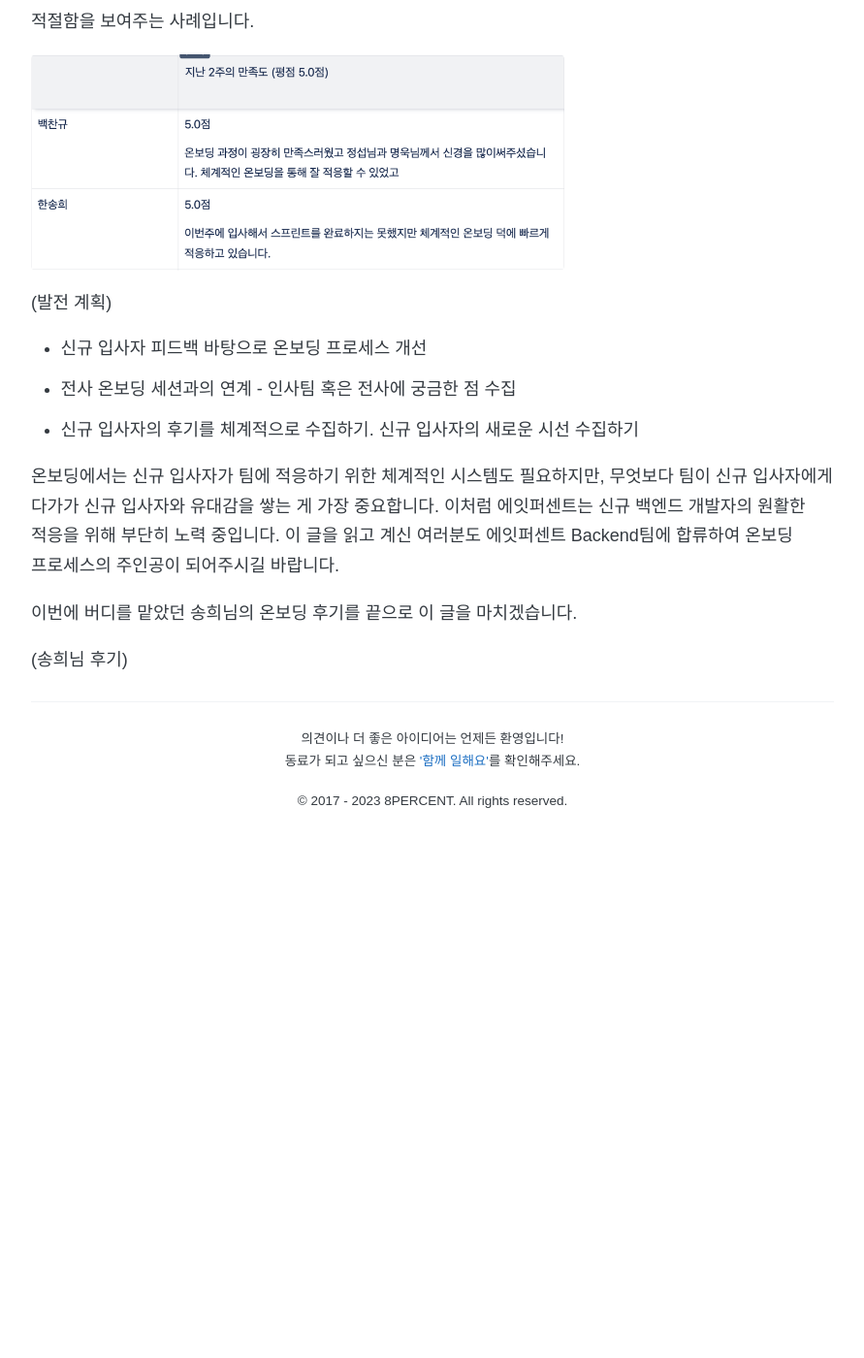
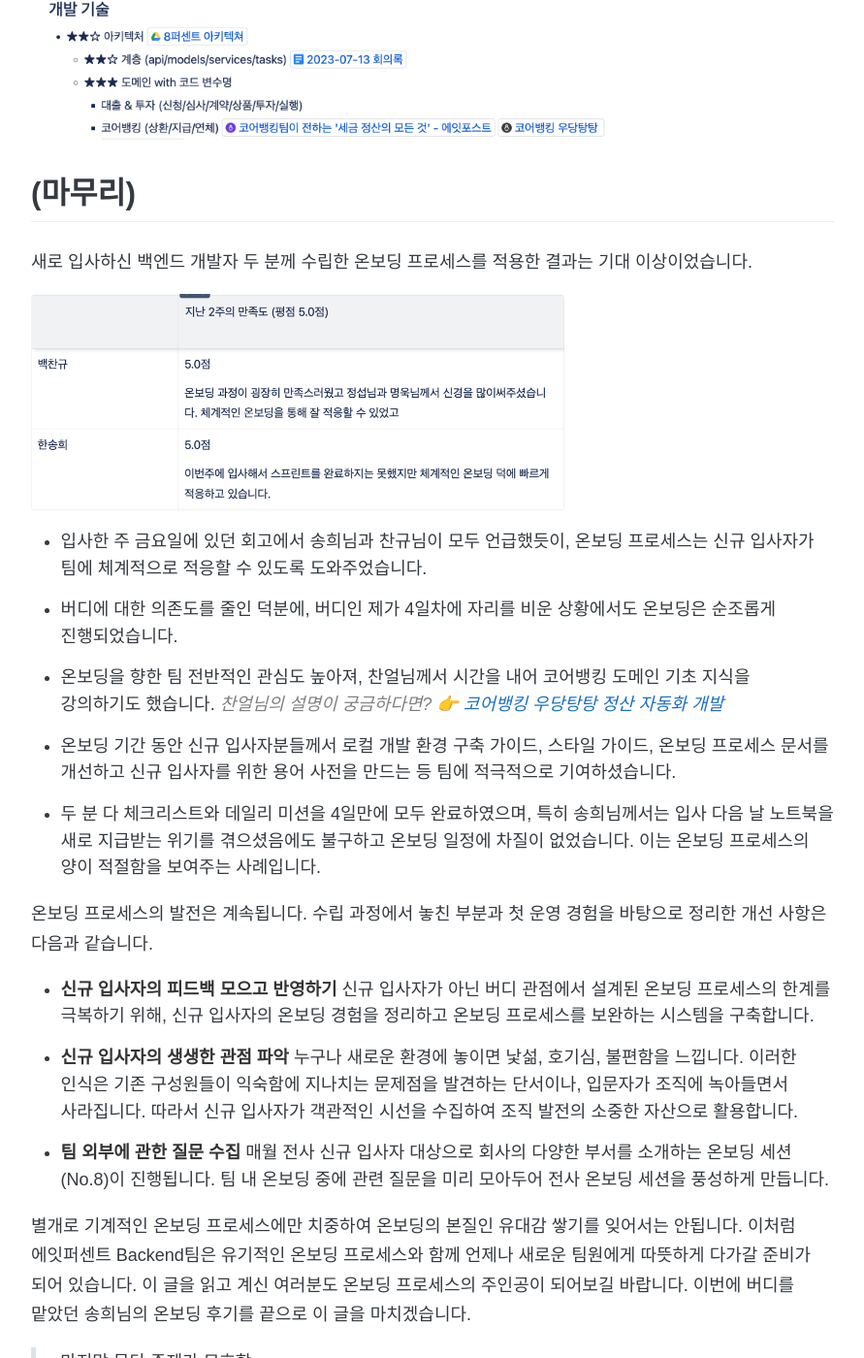
Before and after one commit to 8percent/8percent.github.io, a Jekyll site: the page built from _posts/2024-06-25-백엔드-온보딩-수립.md, in a window 1280 px wide and 1400 px high, scrolled down 6947 px. Shown: the whole window at 97% size, without its empty margins (194-1085 px from the left). Built offline with Jekyll 4.4.1, drawn with Linux system fonts in a browser that asks for light colours; some web fonts are replaced; before the commit the page ends 7873 px from its top, so only the background shows below that; some of the changed text lies outside the part shown.

Commit message:
ADD: 결론 작성 완료

```diff
--- a/_posts/2024-06-25-백엔드-온보딩-수립.md
+++ b/_posts/2024-06-25-백엔드-온보딩-수립.md
@@ -6,6 +6,23 @@
 tags: [culture, onboarding]
 comments: true
 description: 백엔드 개발자 온보딩 프로세스 수립 여정
+---
+
+신규 백엔드 개발자 합류를 앞두고 Backend팀 온보딩 프로세스를 수립한 이야기를 공유합니다.
+
+(사진?)
+
+- [(배경)](#배경)
+- [(과정)](#과정)
+  - [1. 체계성](#1-체계성)
+  - [2. 성취감](#2-성취감)
+  - [2. 부담 줄이기](#2-부담-줄이기)
+- [(결과)](#결과)
+  - [1. 체크리스트](#1-체크리스트)
+  - [2. 데일리 미션](#2-데일리-미션)
+  - [3. 전달 사항](#3-전달-사항)
+- [(마무리)](#마무리)
+
 ---
 
 ## (배경)
@@ -17,6 +34,10 @@
   - Pycharm 구매 같은 미세먼지 팁 공유
 - 버디 경험 공유가 팀 온보딩 프로세스 수립으로 확장됨
 - 우연찮게 두 명이 동시에 합류하게 됨
+
+에잇퍼센트에는 버디 제도가 있습니다.
+...
+Backend팀 버디로서 팀에 특화된 추가 활동을 하고 있음
 
 개발 환경 구축은 이미 문서화 되어 있음
 
@@ -45,25 +66,23 @@
 
 이어서 온보딩 프로세스 목표를 달성하기 위해 어떻게 온보딩 내용을 진행할 것인지에 대한 세부 전략을 수립했습니다. 이를 **온보딩 프로세스 철학**이라고 부르겠습니다. 온보딩 프로세스 철학은 온보딩 프로세스를 구성하는 각 활동을 떠올리는 데 도움을 줍니다.
 
-### 체계성
+### 1. 체계성
 
 온보딩 프로세스는 그 자체로 체계성을 갖추고 문서를 통해 팀에 공유됩니다. 체계적인 온보딩 프로세스는 신규 입사자가 할 일을 알려주는 이정표로서, 신규 입사자가 당장 다음에 무엇을 해야할지 안내합니다. 더 나아가, 신규 입사자는 전반적인 로드맵을 훑어보고 자신이 온보딩 기간 동안 어떤 일을 겪을지 예측할 수 있습니다. 온보딩 프로세스가 치밀할수록 버디에 대한 의존도가 낮아지고 온보딩 과정이 효율적으로 진행됩니다. 한편, 온보딩 프로세스는 컨플루언스 공개 페이지로 관리됩니다. 이를 통해 팀 전체가 온보딩에 참여할 수 있습니다. 팀원은 온보딩 프로세스 문서를 바탕으로 온보딩 진행 상황을 파악하고, 필요할 때 온보딩 활동 일부를 담당할 수 있습니다. 또한, 온보딩 프로세스 문서는 누구나 수정 가능하므로, 신규 입사자의 피드백과 팀원에 의한 최신화가 시시각각 반영됩니다. 궁극적으로, 신규 입사자는 미리 준비된 온보딩 프로세스를 통해 회사에 대한 좋은 첫인상을 받을 수 있습니다.
 
-### 성취감
+### 2. 성취감
 
 신규 입사자가 온보딩 프로세스에 주도적으로 참여하고 성취감을 느낄 수 있도록 합니다. 온보딩 프로세스의 활동은 신규 입사자가 수행할 일과 배울 것을 명확하게 규정합니다. 온보딩 활동 진행도를 시각화하여 신규 입사자는 자신이 완료한 일을 돌아보고 성취감을 느끼게 됩니다. 그리고 온보딩 프로세스는 신규 입사자가 이른 시일 내에 회사 산출물에 기여하도록 유도합니다. 예를 들어, 온보딩 프로세스는 팀원 소개 컨플루언스 페이지에 자신을 추가하거나, 깃허브에 코드 리뷰를 남기는 활동을 제안합니다. 신규 입사자는 자신의 역량을 발휘하는 기회를 얻고 팀에 빠르게 적응할 수 있습니다.
 
-### 부담 줄이기
+### 2. 부담 줄이기
 
 체계성과 성취감으로만 가득한 온보딩 프로세스는 자칫 신규 입사자에 부담을 줄 우려가 있습니다. 신규 입사자가 제시된 필수 활동을 모두 이행하지 못해 불안해하거나, 빠듯한 일정으로 인해 실질적인 적응 효과를 누리지 못하고 온보딩 활동을 따르기만 하는 상황이 절대 발생해서는 안됩니다. 따라서 필수 활동은 주어진 기간 내에 여유롭게 마치도록 적당한 양으로 조절합니다. 신규 입사자가 온보딩 활동을 스스로 정리할 시간을 가질 수 있어야 합니다. 더불어 선택적인 활동은 우선순위를 미리 표시하여 신규 입사자가 자신의 상황에 맞게 선택할 수 있도록 하고, 강제성을 배제합니다. 온보딩 프로세스는 신규 입사자가 회사에서 처음 마주하는 경험이므로, 신규 입사자의 긴장을 풀어주는 것이 중요합니다.
 
-(여기에 체크리스트, 데일리 미션 같은 전술이 언급되어야 함. 인터뷰 내용이기도 하고, 구체적으로 어떻게 적혔는지 다음 절에서 공개할 예정임)
-
 ## (결과)
 
-온보딩 프로세스는 체크리스트, 데일리 미션, 전달사항으로 구성됩니다.
+완성한 온보딩 프로세스를 소개합니다. 온보딩 프로세스는 체크리스트, 데일리 미션, 전달사항으로 구성됩니다.
 
-### 체크리스트
+### 1. 체크리스트
 
 온보딩 체크리스트는 신규 입사자와 버디가 각각 온보딩 기간 동안 반드시 수행해야 할 활동을 체계적으로 나열한 문서입니다. 주로 계정 등록, 개발 환경 구축, 보안 설정 등 업무 시작에 기초적인 작업을 포함합니다. 체크리스트의 또 다른 효과는 버디의 시간 절약입니다. 신규 입사자의 기초 설정 과정에서 버디를 거치는 경우가 많은데, 버디도 신규 입사자 설정을 자주 진행하지 않다보니 진행이 순탄하지 않을 때가 있습니다. 체크리스트에 Pycharm 라이센스 구매, SSH 공개키 등록 같은 자주 막히던 작업에 대한 요령을 기재했습니다. 그리고 매번 신규 입사자에게 개별적으로 전해주던 슬랙 메시지, 컨플루언스 페이지, 참고 웹 페이지 링크를 한 곳에 모아두어 신규 입사자가 필요한 정보를 쉽게 찾을 수 있도록 합니다.
 
@@ -92,18 +111,28 @@
 
 ## (마무리)
 
-새로 입사하신 백엔드 개발자 두 분이 온보딩 프로세스를 체험한 결과는 성공적이었습니다. 입사한 주 금요일에 있던 회고에서 송희님과 찬규님 모두 온보딩의 체계성을 언급할 만큼 온보딩 프로세스가 강조한 철학이 효과적으로 통했음을 확인했습니다. 뿐만 아니라 온보딩 프로세스는 송희님의 버디였던 제가 4일차에 휴가로 자리를 비운 상황에서도 순탄히 진행되어 버디에 대한 의존도를 낮춘다는 목표를 달성했습니다. 온보딩에 대한 팀 차원의 관심도 높아져 찬얼님께서 시간을 내어 코어뱅킹 도메인 기초 지식을 강의하기도 했습니다. 이어서 온보딩 기간 동안 신규 입사자분들께서 로컬 개발 환경 구축 가이드, 스타일 가이드, 온보딩 프로세스 문서를 개선하고 신규 입사자를 위한 용어 사전을 만드는 등 팀에 적극적으로 기여하셨습니다. 마지막으로 두 분 다 체크리스트와 데일리 미션을 4일만에 모두 완료하였으며, 특히 송희님께서는 입사 다음 날 노트북을 새로 지급받는 위기를 겪으셨음에도 불구하고 온보딩 일정에 차질이 없었습니다. 이는 온보딩 프로세스의 양이 적절함을 보여주는 사례입니다.
+새로 입사하신 백엔드 개발자 두 분께 수립한 온보딩 프로세스를 적용한 결과는 기대 이상이었습니다.
 
 <img src="/images/백엔드-온보딩-수립-retrospect.png" alt="백엔드-온보딩-수립-retrospect" width="550"/>
 
-(발전 계획)
+- 입사한 주 금요일에 있던 회고에서 송희님과 찬규님이 모두 언급했듯이, 온보딩 프로세스는 신규 입사자가 팀에 체계적으로 적응할 수 있도록 도와주었습니다.
+- 버디에 대한 의존도를 줄인 덕분에, 버디인 제가 4일차에 자리를 비운 상황에서도 온보딩은 순조롭게 진행되었습니다.
+- 온보딩을 향한 팀 전반적인 관심도 높아져, 찬얼님께서 시간을 내어 코어뱅킹 도메인 기초 지식을 강의하기도 했습니다.
+  <span style="color:gray">_찬얼님의 설명이 궁금하다면? 👉 [코어뱅킹 우당탕탕 정산 자동화 개발](https://8percent.github.io/2023-07-21/%EC%9A%B0%EB%8B%B9%ED%83%95%ED%83%95-%EC%A0%95%EC%82%B0-%EC%9E%90%EB%8F%99%ED%99%94-%EA%B0%9C%EB%B0%9C/)_</span>
+- 온보딩 기간 동안 신규 입사자분들께서 로컬 개발 환경 구축 가이드, 스타일 가이드, 온보딩 프로세스 문서를 개선하고 신규 입사자를 위한 용어 사전을 만드는 등 팀에 적극적으로 기여하셨습니다.
+- 두 분 다 체크리스트와 데일리 미션을 4일만에 모두 완료하였으며, 특히 송희님께서는 입사 다음 날 노트북을 새로 지급받는 위기를 겪으셨음에도 불구하고 온보딩 일정에 차질이 없었습니다. 이는 온보딩 프로세스의 양이 적절함을 보여주는 사례입니다.
 
-- 신규 입사자 피드백 바탕으로 온보딩 프로세스 개선
-- 전사 온보딩 세션과의 연계 - 인사팀 혹은 전사에 궁금한 점 수집
-- 신규 입사자의 후기를 체계적으로 수집하기. 신규 입사자의 새로운 시선 수집하기
+온보딩 프로세스의 발전은 계속됩니다. 수립 과정에서 놓친 부분과 첫 운영 경험을 바탕으로 정리한 개선 사항은 다음과 같습니다.
 
-온보딩에서는 신규 입사자가 팀에 적응하기 위한 체계적인 시스템도 필요하지만, 무엇보다 팀이 신규 입사자에게 다가가 신규 입사자와 유대감을 쌓는 게 가장 중요합니다. 이처럼 에잇퍼센트는 신규 백엔드 개발자의 원활한 적응을 위해 부단히 노력 중입니다. 이 글을 읽고 계신 여러분도 에잇퍼센트 Backend팀에 합류하여 온보딩 프로세스의 주인공이 되어주시길 바랍니다.
+- **신규 입사자의 피드백 모으고 반영하기**
+  신규 입사자가 아닌 버디 관점에서 설계된 온보딩 프로세스의 한계를 극복하기 위해, 신규 입사자의 온보딩 경험을 정리하고 온보딩 프로세스를 보완하는 시스템을 구축합니다.
+- **신규 입사자의 생생한 관점 파악**
+  누구나 새로운 환경에 놓이면 낯섦, 호기심, 불편함을 느낍니다. 이러한 인식은 기존 구성원들이 익숙함에 지나치는 문제점을 발견하는 단서이나, 입문자가 조직에 녹아들면서 사라집니다. 따라서 신규 입사자가 객관적인 시선을 수집하여 조직 발전의 소중한 자산으로 활용합니다.
+- **팀 외부에 관한 질문 수집**
+  매월 전사 신규 입사자 대상으로 회사의 다양한 부서를 소개하는 온보딩 세션(No.8)이 진행됩니다. 팀 내 온보딩 중에 관련 질문을 미리 모아두어 전사 온보딩 세션을 풍성하게 만듭니다.
 
-이번에 버디를 맡았던 송희님의 온보딩 후기를 끝으로 이 글을 마치겠습니다.
+별개로 기계적인 온보딩 프로세스에만 치중하여 온보딩의 본질인 유대감 쌓기를 잊어서는 안됩니다. 이처럼 에잇퍼센트 Backend팀은 유기적인 온보딩 프로세스와 함께 언제나 새로운 팀원에게 따뜻하게 다가갈 준비가 되어 있습니다. 이 글을 읽고 계신 여러분도 온보딩 프로세스의 주인공이 되어보길 바랍니다. 이번에 버디를 맡았던 송희님의 온보딩 후기를 끝으로 이 글을 마치겠습니다.
+
+> 마지막 문단 주제가 모호함
 
 (송희님 후기)
```
Also changed, not shown: other parts of _posts/2024-06-25-백엔드-온보딩-수립.md (+2 -2 lines).
